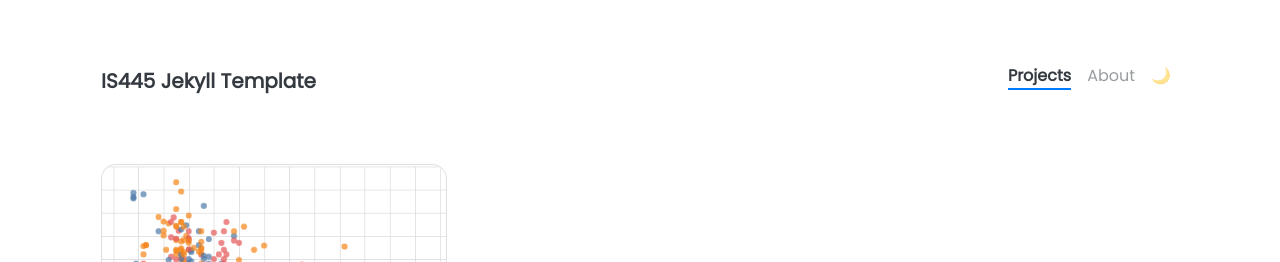
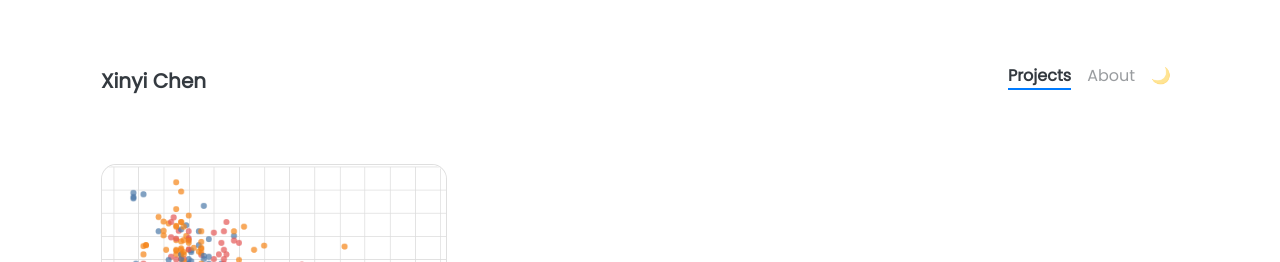
Before and after one commit to xinyiC11/xinyiC11.github.io, a Jekyll site: the page built from pages/projects.html, in a window 1280 px wide. Shown: the top 262 px of the page. Built offline with Jekyll 4.4.1, drawn with Linux system fonts in a browser that asks for light colours; nearby versions of some CDN libraries.

Commit message:
Update site title and description in config

```diff
--- a/_config.yml
+++ b/_config.yml
@@ -5,7 +5,7 @@
 # NOTE: it looks like you need to rebuild + repush everytime you update this _config.yml file
 
 ### Site Settings ###
-title               : IS445 Jekyll Template
+title               : Xinyi Chen
 description         : >-
                       I am definitely not a corgi!
 baseurl             : ""   # Change to empty quotes if you are hosting your site at <your-username>.github.io directly,
```
